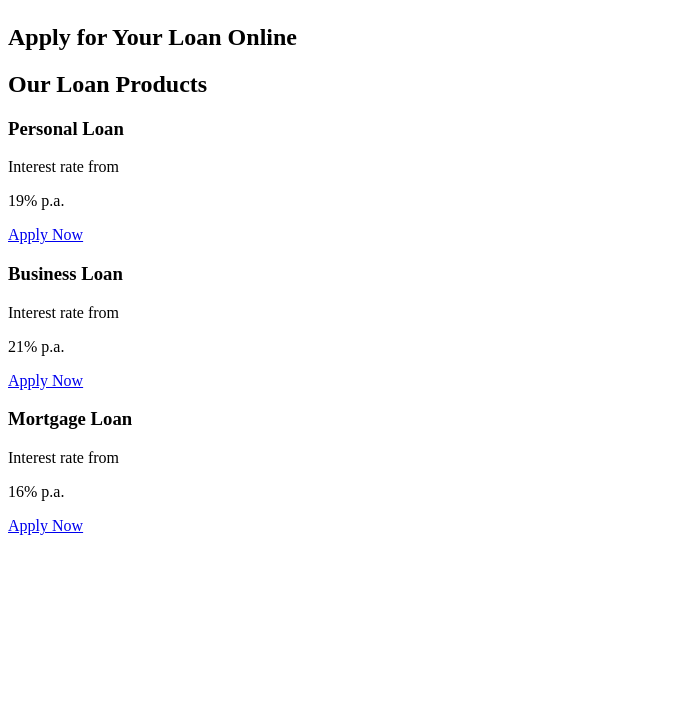
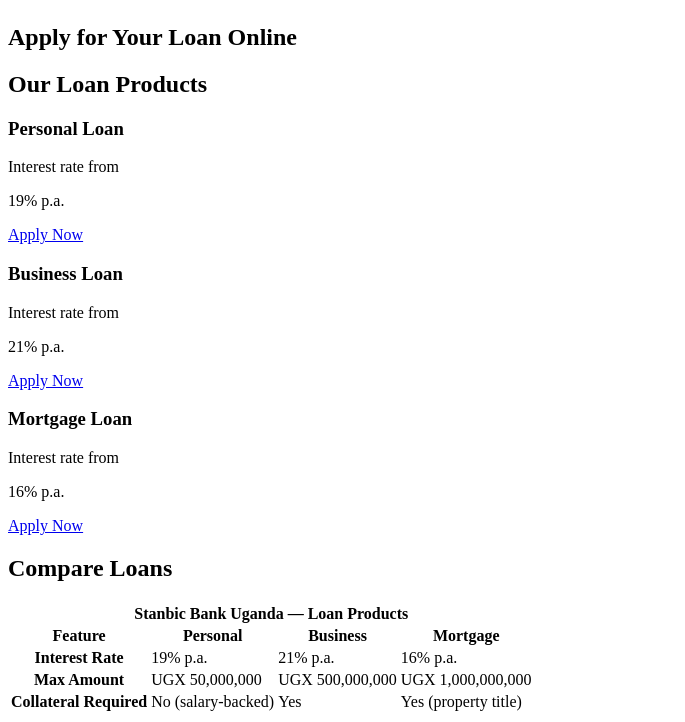
Before and after one commit to Patrickodida/stanbic-bank-uganda-loan-portal, a plain HTML site: page index.html in a window 1280 px wide. Shown: the part 482-1204 px from the top of the page, without its empty margins (0-685 px from the left). Before the commit the page ends 1025 px from the top, so only its background shows below. Drawn offline with Linux system fonts and the light colour scheme.

Commit message:
Loan Product Page - Add the compare loan section

```diff
--- a/index.html
+++ b/index.html
@@ -48,6 +48,45 @@
                 </article>
             </div>
         </section>
+
+        <section class="section">
+            <h2 class="title">Compare Loans</h2>
+            <div class="table-wrap">
+                <table>
+                    <thead>
+                        <tr class="title-row">
+                            <th colspan="4">Stanbic Bank Uganda — Loan Products</th>
+                        </tr>
+                        <tr class="column-row">
+                            <th scope="col">Feature</th>
+                            <th scope="col">Personal</th>
+                            <th scope="col">Business</th>
+                            <th scope="col">Mortgage</th>
+                        </tr>
+                    </thead>
+                    <tbody>
+                        <tr>
+                            <th scope="row">Interest Rate</th>
+                            <td>19% p.a.</td>
+                            <td>21% p.a.</td>
+                            <td>16% p.a.</td>
+                        </tr>
+                        <tr>
+                            <th scope="row">Max Amount</th>
+                            <td>UGX 50,000,000</td>
+                            <td>UGX 500,000,000</td>
+                            <td>UGX 1,000,000,000</td>
+                        </tr>
+                        <tr>
+                            <th scope="row">Collateral Required</th>
+                            <td>No (salary-backed)</td>
+                            <td>Yes</td>
+                            <td>Yes (property title)</td>
+                        </tr>
+                    </tbody>
+                </table>
+            </div>
+        </section>
     </main>
 
     <footer>
```
